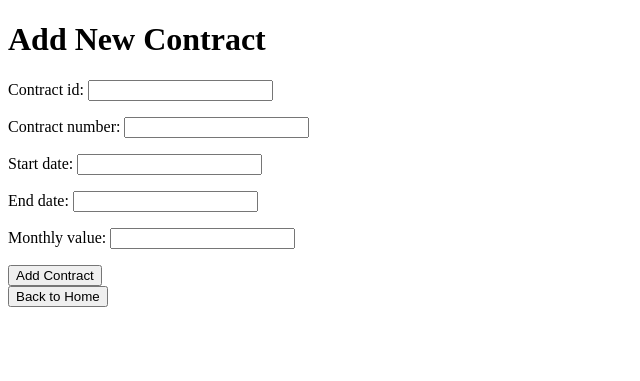
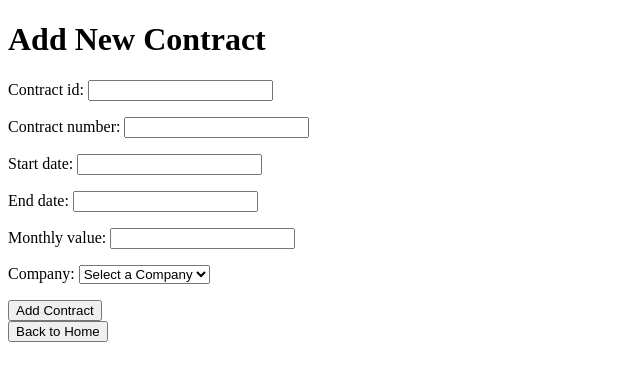
Before and after one commit to Santi1761/ProyectSisd2, a Django app: page /rentals/contracts/create/ in a window 1280 px wide. Shown: the top 381 px of the page, without its empty margins (0-640 px from the left). Run offline with Django 5.2, Linux system fonts and the light colour scheme; data that the repository does not hold is empty.

Commit message:
feat: add New Contract

```diff
--- a/rentals/forms.py
+++ b/rentals/forms.py
@@ -1,11 +1,16 @@
 # rentals/forms.py
 from django import forms
 from .models import Contract, DeliveryCertificate
+from crm.models import Company  # Asegúrate de importar el modelo Company
 
 class ContractForm(forms.ModelForm):
     class Meta:
         model = Contract
-        fields = ['contract_id', 'contract_number', 'start_date', 'end_date', 'monthly_value']
+        fields = ['contract_id', 'contract_number', 'start_date', 'end_date', 'monthly_value', 'company']  # Añadir 'company'
+
+    # Si necesitas establecer un valor predeterminado para company:
+    company = forms.ModelChoiceField(queryset=Company.objects.all(), empty_label="Select a Company", required=True)
+
 
 class DeliveryCertificateForm(forms.ModelForm):
     class Meta:
--- a/rentals/templates/rentals/contract_create.html
+++ b/rentals/templates/rentals/contract_create.html
@@ -13,7 +13,9 @@
     <h1>Add New Contract</h1>
     <form method="POST">
         {% csrf_token %}
-        {{ form.as_p }}
+        <div>
+            {{ form.as_p }} <!-- Esto incluirá todos los campos, incluyendo 'company' -->
+        </div>
         <button type="submit">Add Contract</button>
     </form>
 
--- a/rentals/views.py
+++ b/rentals/views.py
@@ -38,7 +38,9 @@ def contract_create(request):
     if request.method == 'POST':
         form = ContractForm(request.POST)
         if form.is_valid():
-            form.save()
+            contract = form.save(commit=False)  # No guardamos aún el contrato
+            contract.company = form.cleaned_data['company']  # Asignar la empresa seleccionada
+            contract.save()  # Ahora sí guardamos el contrato
             return redirect('contract-list')
     else:
         form = ContractForm()
```
